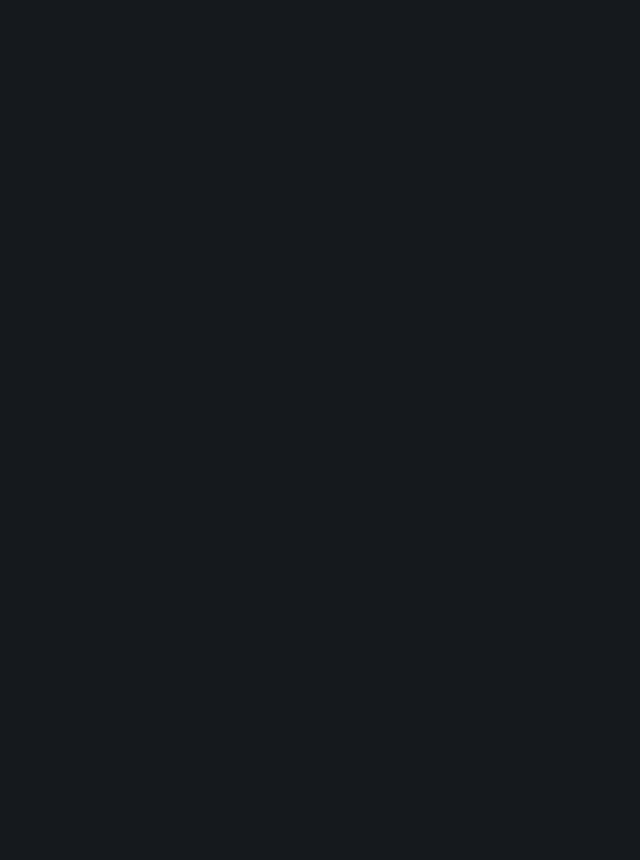
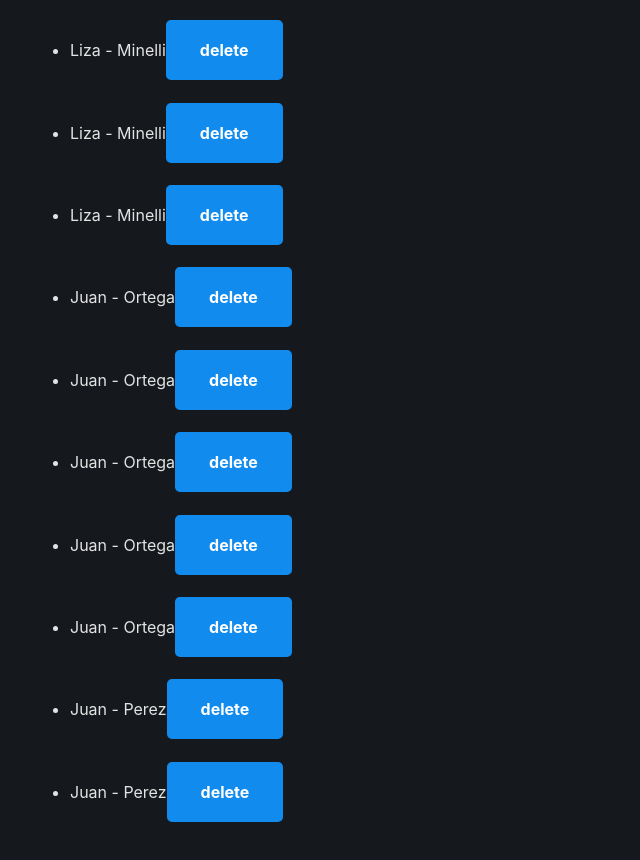
Before and after one commit to damianroiz/FSO-part0, a React (Vite) app in the folder part-2/phonebook/: page / in a window 1280 px wide. Shown: the part 1351-2211 px from the top of the page, without its empty margins (0-640 px from the left). Before the commit the page ends 1241 px from the top, so only its background shows below. Built offline with nearby package versions, Linux system fonts and the light colour scheme; data requests are answered from the project's data file.

Commit message:
to be resolved - 2.15 contacts not being deleted

```diff
--- a/part-2/phonebook/db.json
+++ b/part-2/phonebook/db.json
@@ -44,6 +44,66 @@
       "name": "ariel",
       "number": "152",
       "id": 9
+    },
+    {
+      "name": "lau",
+      "number": "156",
+      "id": 10
+    },
+    {
+      "name": "lau",
+      "number": "156",
+      "id": 11
+    },
+    {
+      "name": "Liza",
+      "number": "Minelli",
+      "id": 12
+    },
+    {
+      "name": "Liza",
+      "number": "Minelli",
+      "id": 13
+    },
+    {
+      "name": "Liza  ",
+      "number": "Minelli",
+      "id": 14
+    },
+    {
+      "name": "Juan",
+      "number": "Ortega",
+      "id": 15
+    },
+    {
+      "name": "Juan",
+      "number": "Ortega",
+      "id": 16
+    },
+    {
+      "name": "Juan ",
+      "number": "Ortega",
+      "id": 17
+    },
+    {
+      "name": "Juan",
+      "number": "Ortega",
+      "id": 18
+    },
+    {
+      "name": "Juan",
+      "number": "Ortega",
+      "id": 19
+    },
+    {
+      "name": "Juan",
+      "number": "Perez",
+      "id": 20
+    },
+    {
+      "name": "Juan",
+      "number": "Perez",
+      "id": 21
     }
   ]
 }
--- a/part-2/phonebook/src/App.jsx
+++ b/part-2/phonebook/src/App.jsx
@@ -22,8 +22,6 @@ const App = () => {
 
   console.log("render", persons.length, "persons");
 
-
-
   const addName = (event) => {
     event.preventDefault();
     const trimmedName = newName.trim().replace(/\s+/g, " ");
@@ -47,35 +45,56 @@ const App = () => {
     if (nameChecker) {
       alert(`${newName} is already added to phonebook`);
     } else {
-      setPersons(persons.concat(directory));
-      setNewName("");
-      setNewNumber("");
+      const newPerson = { name: newName, number: newNumber };
+
+      personsService.create(newPerson).then((addedPerson) => {
+        setPersons(persons.concat(addedPerson));
+        // setPersons(persons.concat(directory));
+        setNewName("");
+        setNewNumber("");
+      });
     }
   };
 
-  const updatePerson = (id, newObject) => {
-    personsService
-      .update(id, newObject)
-      .then((returnedPerson) => {
-        setPersons(
-          persons.map((person) => (person.id !== id ? person : returnedPerson))
-        );
-      })
-      .catch((error) => {
-        console.log(`Error updating person with ID ${id}`);
-        setPersons(persons.fliter((p) => p.id !== id));
+  // const updatePerson = (id, newObject) => {
+  //   personsService
+  //     .update(id, newObject)
+  //     .then((returnedPerson) => {
+  //       setPersons(
+  //         persons.map((person) => (person.id !== id ? person : returnedPerson))
+  //       );
+  //     })
+  //     .catch((error) => {
+  //       console.log(`Error updating person with ID ${id}`);
+  //       setPersons(persons.fliter((p) => p.id !== id));
+  //     });
+  // };
+
+  // const handleDelete = (id) => {
+  //   // personsService
+  //   //   .remove(id)
+  //   //   .then(() => {
+  //   //     setPersons(persons.filter((person) => person.id !== id));
+  //   //   })
+  //   //   .catch((error) => {
+  //   //     console.log(`Error deleting person with ID ${id}`);
+  //   //   });
+  //   let deletePerson = confirm(`Do you want to delete ${id}?`);
+  //   if (deletePerson) {
+  //     personsService
+  //       .remove(`http://localhost:3005/persons/${id}`)
+  //       .then((data) =>
+  //         setPersons(persons.filter((person) => person.id !== id))
+  //       );
+  //   }
+  // };
+
+  const handleDelete = (id, name) => {
+    if (window.confirm(`Delete ${name}?`)) {
+      personsService.remove(id).then(() => {
+        setPersons(persons.filter((person) => person.name !== name));
       });
-  };
-
-  const deletePerson = (id) => {
-    personsService
-      .remove(id)
-      .then(() => {
-        setPersons(persons.filter((person) => person.id !== id));
-      })
-      .catch((error) => {
-        console.log(`Error deleting person with ID ${id}`);
-      });
+    }
   };
 
   const handleNumberChange = (event) => {
@@ -125,7 +144,13 @@ const App = () => {
       <h2>Numbers</h2>
       <ul>
         {filteredUsers.map((person) => (
-          <Name key={person.id} name={person.name} number={person.number} deleteName={deletePerson} />
+          <Name
+            id={person.id}
+            key={person.id}
+            name={person.name}
+            number={person.number}
+            handleDelete={handleDelete}
+          />
         ))}
       </ul>
     </div>
--- a/part-2/phonebook/src/components/Name.jsx
+++ b/part-2/phonebook/src/components/Name.jsx
@@ -1,9 +1,9 @@
-const Name = ({ name, number, deleteName }) => {
+const Name = ({ id, name, number, handleDelete }) => {
   return (
     <li>
       {name}
       <span>{` - ${number}`}</span>
-      <button onClick={deleteName}>delete</button>
+      <button onClick={() => handleDelete(id)}>delete</button>
     </li>
   );
 };
--- a/part-2/phonebook/src/services/persons.js
+++ b/part-2/phonebook/src/services/persons.js
@@ -21,9 +21,11 @@ const remove = (id) => {
   return request.then((response) => response.data);
 };
 
-export default {
+const personsService = {
   getAll,
   create,
   update,
   remove,
 };
+
+export default personsService;
```
